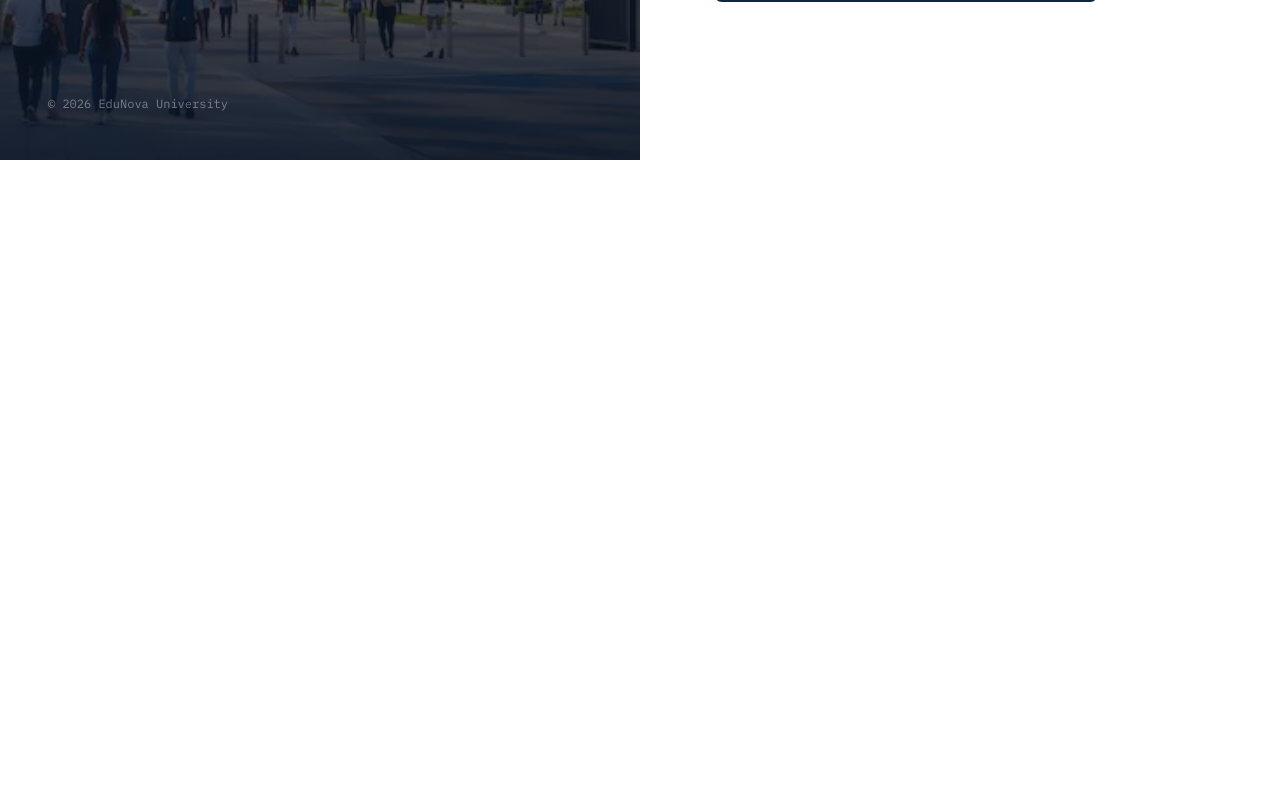
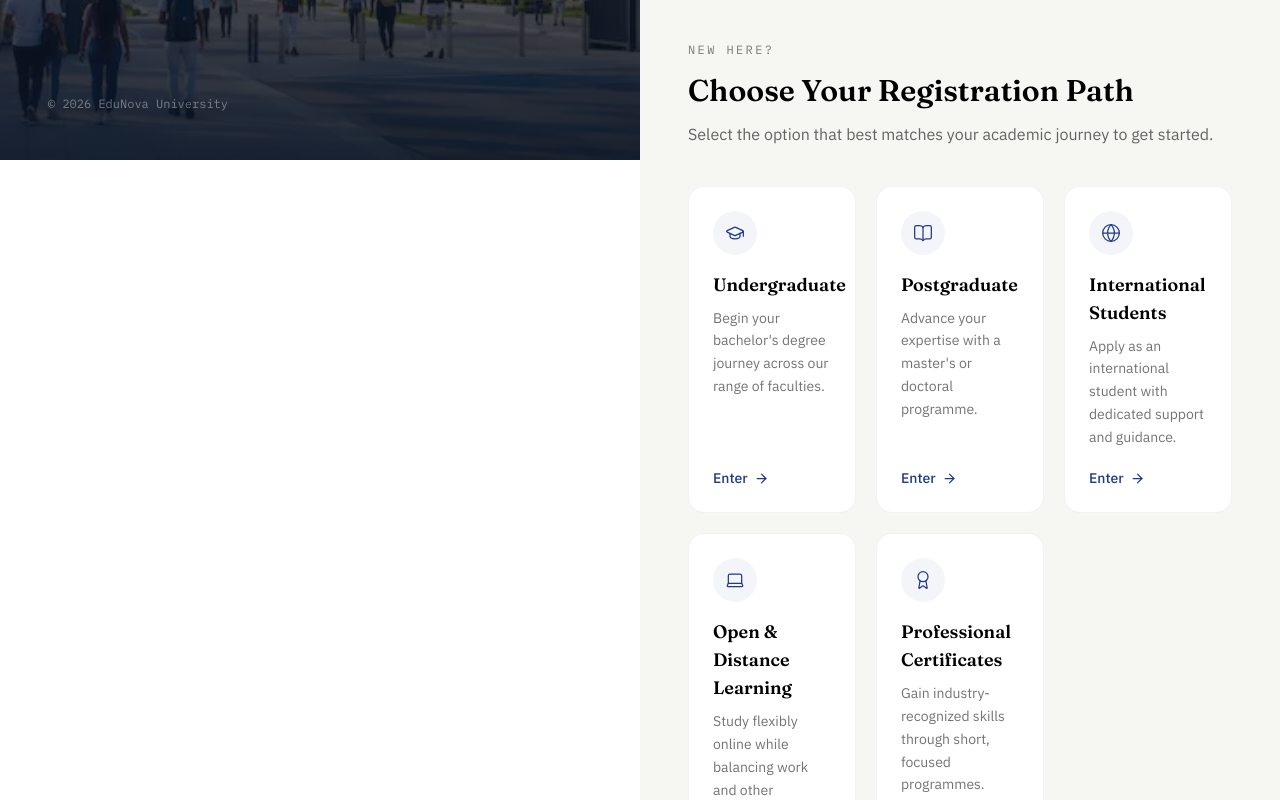
Before and after one commit to eadwyne02/EduNova-Portal, a React (Vite) app: page / in a window 1280 px wide. Shown: the part 640-1440 px from the top of the page. Before the commit the page ends 800 px from the top, so only its background shows below. Built offline with nearby package versions, Linux system fonts and the light colour scheme; the HTML template or start-up script is replaced by a standard one.

Commit message:
third commit

```diff
--- a/src/pages/login.tsx
+++ b/src/pages/login.tsx
@@ -1,6 +1,6 @@
 import { useState } from "react"
 import { Link } from "react-router-dom"
-import { Eye, EyeOff, IdCard, ChevronDown, Lock, ArrowLeft } from "lucide-react"
+import { Eye, EyeOff, IdCard, ChevronDown, Lock, ArrowLeft, GraduationCap, BookOpen, Globe, Laptop, Award, ArrowRight } from "lucide-react"
 import logo from '../assets/edunova-logo.webp'
 import campus from '../assets/gate.webp'
 
@@ -12,8 +12,66 @@ const studentTypes = [
   { code: 'IP', label: 'International Programme' },
 ]
 
-// --- ID Input component ---
-function IdInput({ value, onChange }: { value: string; onChange: (val: string) => void }) {
+const registrationTypes = [
+  {
+    pathway: 'Undergraduate',
+    icon: GraduationCap,
+    description: 'Begin your bachelor\'s degree journey across our range of faculties.',
+    path: '/register/undergraduate',
+  },
+  {
+    pathway: 'Postgraduate',
+    icon: BookOpen,
+    description: 'Advance your expertise with a master\'s or doctoral programme.',
+    path: '/register/postgraduate',
+  },
+  {
+    pathway: 'International Students',
+    icon: Globe,
+    description: 'Apply as an international student with dedicated support and guidance.',
+    path: '/register/international',
+  },
+  {
+    pathway: 'Open & Distance Learning',
+    icon: Laptop,
+    description: 'Study flexibly online while balancing work and other commitments.',
+    path: '/register/odl',
+  },
+  {
+    pathway: 'Professional Certificates',
+    icon: Award,
+    description: 'Gain industry-recognized skills through short, focused programmes.',
+    path: '/register/certificates',
+  },
+]
+
+// const [errors, setErrors] = useState<{id?:string; password?:string}>({})
+//   const validate = () =>{
+//     const newErrors: {id?: string; password?: string} = {}
+
+//     if(!form.id.trim()){
+//       newErrors.id = 'Please enter your Staff or Student ID.'
+//     }
+//     else if (form.id.split('/').length<4){
+//       newErrors.id = 'ID looks incomplete. Please fill in the year and number.'
+//     }
+//     if (!form.password.trim()) {
+//       newErrors.password = 'Please enter your password.'
+//     } else if (form.password.length < 6) {
+//       newErrors.password = 'Password must be at least 6 characters.'
+//     }
+//     setErrors(newErrors)
+//     return Object.keys(newErrors).length === 0
+//   }
+//   const handleSubmit = (e: React.FormEvent) => {
+//   e.preventDefault()
+//   const isValid = validate()
+//   if (!isValid) return
+
+//   console.log(form, remember)
+
+// }
+function IdInput({ value, onChange, error, onBlur }: { value: string; onChange: (val: string) => void; error?: string; onBlur?: (val: string) => void }) {
   const [role, setRole] = useState<'student' | 'staff'>('student')
   const [type, setType] = useState(studentTypes[0].code)
   const [typeOpen, setTypeOpen] = useState(false)
@@ -26,6 +84,7 @@ function IdInput({ value, onChange }: { value: string; onChange: (val: string) =
     const segments = ['EDU', nextRole === 'staff' ? 'STF' : nextType, year, number].filter(Boolean)
     return segments.join('/')
   }
+
 
   const handleRestChange = (e: React.ChangeEvent<HTMLInputElement>) => {
     setRest(e.target.value)
@@ -50,53 +109,24 @@ function IdInput({ value, onChange }: { value: string; onChange: (val: string) =
           Staff or Student ID
         </label>
         <div className='flex bg-black/5 rounded-full p-0.5'>
-          <button
-            type='button'
-            onClick={() => handleRoleChange('student')}
-            className={`text-xs px-3 py-1 rounded-full transition-colors ${
-              role === 'student' ? 'bg-white text-[#1E3A8A] shadow-sm' : 'text-black/50'
-            }`}
-          >
-            Student
-          </button>
-          <button
-            type='button'
-            onClick={() => handleRoleChange('staff')}
-            className={`text-xs px-3 py-1 rounded-full transition-colors ${
-              role === 'staff' ? 'bg-white text-[#1E3A8A] shadow-sm' : 'text-black/50'
-            }`}
-          >
-            Staff
-          </button>
+          <button type='button' onClick={() => handleRoleChange('student')} className={`text-xs px-3 py-1 rounded-full transition-colors ${role === 'student' ? 'bg-white text-[#1E3A8A] shadow-sm' : 'text-black/50'}`}>Student</button>
+          <button type='button' onClick={() => handleRoleChange('staff')} className={`text-xs px-3 py-1 rounded-full transition-colors ${role === 'staff' ? 'bg-white text-[#1E3A8A] shadow-sm' : 'text-black/50'}`}>Staff</button>
         </div>
       </div>
 
-      <div className='relative flex items-center border border-black/15 rounded-lg focus-within:border-[#1E3A8A] transition-colors'>
+      <div className={`relative flex items-center border rounded-lg transition-colors ${error ? 'border-red-400 focus-within:border-red-500' : 'border-black/15 focus-within:border-[#1E3A8A]'}`}>
         <IdCard size={17} strokeWidth={1.5} className='absolute left-3.5 text-black/30' />
-
-        <span className='pl-11 pr-1 py-3 text-sm font-mono text-black/40 select-none'>
-          EDU/
-        </span>
-
+        <span className='pl-11 pr-1 py-3 text-sm font-mono text-black/40 select-none'>EDU/</span>
         {role === 'student' && (
           <div className='relative'>
-            <button
-              type='button'
-              onClick={() => setTypeOpen(!typeOpen)}
-              className='flex items-center gap-1 text-sm font-mono text-[#1E3A8A] font-medium py-3'
-            >
+            <button type='button' onClick={() => setTypeOpen(!typeOpen)} className='flex items-center gap-1 text-sm font-mono text-[#1E3A8A] font-medium py-3'>
               {type}
               <ChevronDown size={14} className={`transition-transform ${typeOpen ? 'rotate-180' : ''}`} />
             </button>
             {typeOpen && (
               <div className='absolute top-full left-0 mt-1 bg-white border border-black/10 rounded-lg shadow-lg overflow-hidden z-20 w-56'>
                 {studentTypes.map((t) => (
-                  <button
-                    key={t.code}
-                    type='button'
-                    onClick={() => handleTypeSelect(t.code)}
-                    className='w-full text-left px-4 py-2.5 text-sm hover:bg-black/[0.03] transition-colors flex items-center justify-between'
-                  >
+                  <button key={t.code} type='button' onClick={() => handleTypeSelect(t.code)} className='w-full text-left px-4 py-2.5 text-sm hover:bg-black/[0.03] transition-colors flex items-center justify-between'>
                     <span className='text-black/70'>{t.label}</span>
                     <span className='font-mono text-xs text-black/40'>{t.code}</span>
                   </button>
@@ -105,50 +135,77 @@ function IdInput({ value, onChange }: { value: string; onChange: (val: string) =
             )}
           </div>
         )}
-
         {role === 'staff' && (
           <span className='text-sm font-mono text-[#1E3A8A] font-medium py-3'>STF</span>
         )}
+        <span className='text-sm font-mono text-black/40 px-1'>/</span>
+        <input type='text' inputMode='numeric' value={rest} onChange={handleRestChange}  onBlur={() => onBlur?.(buildId(type, role, rest))} placeholder={role === 'staff' ? '2024/0089' : '2026/00000'} maxLength={9} className='flex-1 py-3 pr-4 text-sm font-mono focus:outline-none min-w-0'/>
+      </div>
+        {error ?(
+          <p className='text-xs text-red-500 pl-1'>{error}</p>
+      ) : (
+        <p className='text-xs text-black/40 pl-1'>
 
-        <span className='text-sm font-mono text-black/40 px-1'>/</span>
-
-        <input
-          type='text'
-          inputMode='numeric'
-          required
-          value={rest}
-          onChange={handleRestChange}
-          placeholder={role === 'staff' ? '2024/0089' : '2026/00000'}
-          maxLength={9}
-          className='flex-1 py-3 pr-4 text-sm font-mono focus:outline-none min-w-0'
-        />
-      </div>
-
-      <p className='text-xs text-black/40 pl-1'>
         {role === 'staff' ? 'Format: EDU/STF/Year/StaffNumber' : 'Format: EDU/Type/Year/StudentNumber'}
       </p>
+      )}
     </div>
   )
 }
 
-// --- Main Login page ---
 export default function Login() {
   const [showPassword, setShowPassword] = useState(false)
   const [form, setForm] = useState({ id: '', password: '' })
   const [remember, setRemember] = useState(false)
+  const [errors, setErrors] = useState<{ id?: string; password?: string }>({})
 
  const handleChange = (e: React.ChangeEvent<HTMLInputElement>) => {
     setForm({ ...form, [e.target.name]: e.target.value })
   }
+  const validate = () => {
+    const newErrors: { id?: string; password?: string } = {}
 
+    if (!form.id.trim()) {
+      newErrors.id = 'Please enter your Staff or Student ID.'
+    } else if (form.id.split('/').length < 4) {
+      newErrors.id = 'ID looks incomplete. Please fill in the year and number.'
+    }
+
+    if (!form.password.trim()) {
+      newErrors.password = 'Please enter your password.'
+    } else if (form.password.length < 6) {
+      newErrors.password = 'Password must be at least 6 characters.'
+    }
+
+    setErrors(newErrors)
+    return Object.keys(newErrors).length === 0
+  }
+  const validateField = (name: 'id' | 'password', value: string) => {
+  let message = ''
+
+  if (name === 'id') {
+    if (!value.trim()) message = 'Please enter your Staff or Student ID.'
+    else if (value.split('/').length < 4) message = 'ID looks incomplete. Please fill in the year and number.'
+  }
+
+  if (name === 'password') {
+    if (!value.trim()) message = 'Please enter your password.'
+    else if (value.length < 6) message = 'Password must be at least 6 characters.'
+  }
+
+  setErrors((prev) => ({ ...prev, [name]: message || undefined }))
+}
   const handleSubmit = (e: React.FormEvent) => {
     e.preventDefault()
+    const isValid = validate()
+    if (!isValid) return
+
     console.log(form, remember)
   }
 
   return (
     <div className='min-h-screen flex'>
-      <div className='hidden lg:block relative w-1/2'>
+      <div className='hidden lg:block sticky top-0  h-screen w-1/2'>
         <img src={campus} alt="EduNova University campus" className='w-full h-full object-cover' />
         <div className='absolute inset-0 bg-gradient-to-t from-[#0B1524]/90 via-[#0B1524]/50 to-[#0B1524]/20' />
 
@@ -164,7 +221,8 @@ export default function Login() {
         </div>
       </div>
 
-      <div className='w-full lg:w-1/2 flex items-center justify-center px-2 sm:px-12 py-16 bg-white'>
+      <div className="bg-white flex flex-col w-full lg:w-1/2">
+        <div className=' flex items-center justify-center px-2 sm:px-12 py-16 '>
         <div className='w-full max-w-sm'>
           <Link to='/' className='flex lg:hidden items-center gap-2 mb-10'>
             <img src={logo} alt="EduNova" className='h-10 w-auto' />
@@ -179,7 +237,12 @@ export default function Login() {
           <p className='font-sans text-black/55 text-sm mb-8'>Enter your credentials to access your portal.</p>
 
           <form onSubmit={handleSubmit} className='flex flex-col gap-5'>
-            <IdInput value={form.id} onChange={(val) => setForm({ ...form, id: val })} />
+            <IdInput
+  value={form.id}
+  onChange={(val) => setForm({ ...form, id: val })}
+  error={errors.id}
+  onBlur={(val) => validateField('id', val)}
+/>
 
             <div className='flex flex-col gap-2'>
   <div className='flex items-center justify-between'>
@@ -188,11 +251,25 @@ export default function Login() {
   </div>
   <div className='relative'>
     <Lock size={17} strokeWidth={1.5} className='absolute left-3.5 top-1/2 -translate-y-1/2 text-black/30' />
-                <input id='password' name='password' type={showPassword ? 'text' : 'password'} required value={form.password} onChange={handleChange} placeholder='••••••••' className='w-full border border-black/15 rounded-lg pl-11 pr-11 py-3 text-sm font-sans focus:outline-none focus:border-[#1E3A8A] transition-colors'/>
+    <input
+      id='password'
+      name='password'
+      type={showPassword ? 'text' : 'password'}
+      value={form.password}
+      onChange={handleChange}
+       onBlur={(e) => validateField('password', e.target.value)}
+      placeholder='••••••••'
+      className={`w-full border rounded-lg pl-11 pr-11 py-3 text-sm font-sans focus:outline-none transition-colors ${
+        errors.password ? 'border-red-400 focus:border-red-500' : 'border-black/15 focus:border-[#1E3A8A]'
+      }`}
+    />
     <button type='button' onClick={() => setShowPassword(!showPassword)} aria-label={showPassword ? 'Hide password' : 'Show password'} className='absolute right-3.5 top-1/2 -translate-y-1/2 text-black/30 hover:text-black/60 transition-colors'>
       {showPassword ? <EyeOff size={17} strokeWidth={1.5} /> : <Eye size={17} strokeWidth={1.5} />}
     </button>
   </div>
+  {errors.password && (
+    <p className='text-xs text-red-500 pl-1'>{errors.password}</p>
+  )}
 </div>
 
             <label className='flex items-center gap-2 cursor-pointer w-fit'>
@@ -205,9 +282,51 @@ export default function Login() {
             </button>
           </form>
         </div>
-        <div>
-          <div>Undergraduate</div>
+
       </div>
+       <section className='px-8 md:px-12 py-16 bg-[#F6F6F2]'>
+      <div className='max-w-2xl mb-10'>
+        <span className='font-mono text-xs tracking-[0.2em] uppercase text-black/50'>
+          New Here?
+        </span>
+        <h2 className='font-serif text-2xl md:text-3xl font-semibold text-black mt-3 leading-tight'>
+          Choose Your Registration Path
+        </h2>
+        <p className='font-sans text-black/60 text-sm md:text-base mt-3'>
+          Select the option that best matches your academic journey to get started.
+        </p>
+      </div>
+
+      <div className='grid grid-cols-1 sm:grid-cols-2 lg:grid-cols-3 gap-5'>
+        {registrationTypes.map((type, index) => {
+          const Icon = type.icon
+          return (
+
+             <a key={index}
+              href={type.path}
+              className='group bg-white rounded-2xl p-6 border border-black/5 transition-all duration-300 hover:border-[#1E3A8A]/30 hover:shadow-md flex flex-col'
+            >
+              <div className='w-11 h-11 rounded-full bg-[#1E3A8A]/5 flex items-center justify-center mb-4 transition-colors duration-300 group-hover:bg-[#1E3A8A]'>
+                <Icon size={20} strokeWidth={1.5} className='text-[#1E3A8A] transition-colors duration-300 group-hover:text-white' />
+              </div>
+
+              <h3 className='font-serif text-lg font-semibold text-black mb-2'>
+                {type.pathway}
+              </h3>
+
+              <p className='font-sans text-sm text-black/55 leading-relaxed mb-5 flex-1'>
+                {type.description}
+              </p>
+
+              <span className='inline-flex items-center gap-1.5 font-sans text-sm font-medium text-[#1E3A8A] transition-all duration-300 group-hover:gap-2.5'>
+                Enter
+                <ArrowRight size={15} strokeWidth={2} />
+              </span>
+            </a>
+          )
+        })}
+      </div>
+    </section>
       </div>
     </div>
   )
```
Lines whose indentation alone changed are shown as unchanged.
